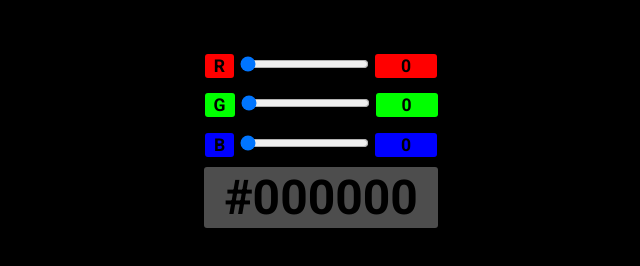
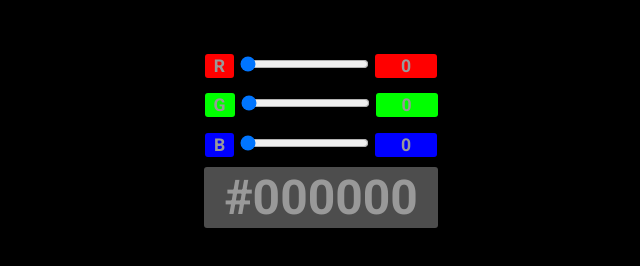
Before and after one commit to leemark/colortest, a website: page index.html in a window 1280 px wide. Shown: the whole page, without its empty margins (319-959 px from the left). Drawn offline with nearby package versions, Linux system fonts and the light colour scheme.

Commit message:
text color

```diff
--- a/css/styles.scss
+++ b/css/styles.scss
@@ -1,5 +1,5 @@
 @import url(http://fonts.googleapis.com/css?family=Roboto:700);
-$textcolor: '#999';
+$textcolor: #999;
 body{
   background-color: rgb(0,0,0);
   text-align: center;
```
Also changed, not shown: css/build/styles.css.
